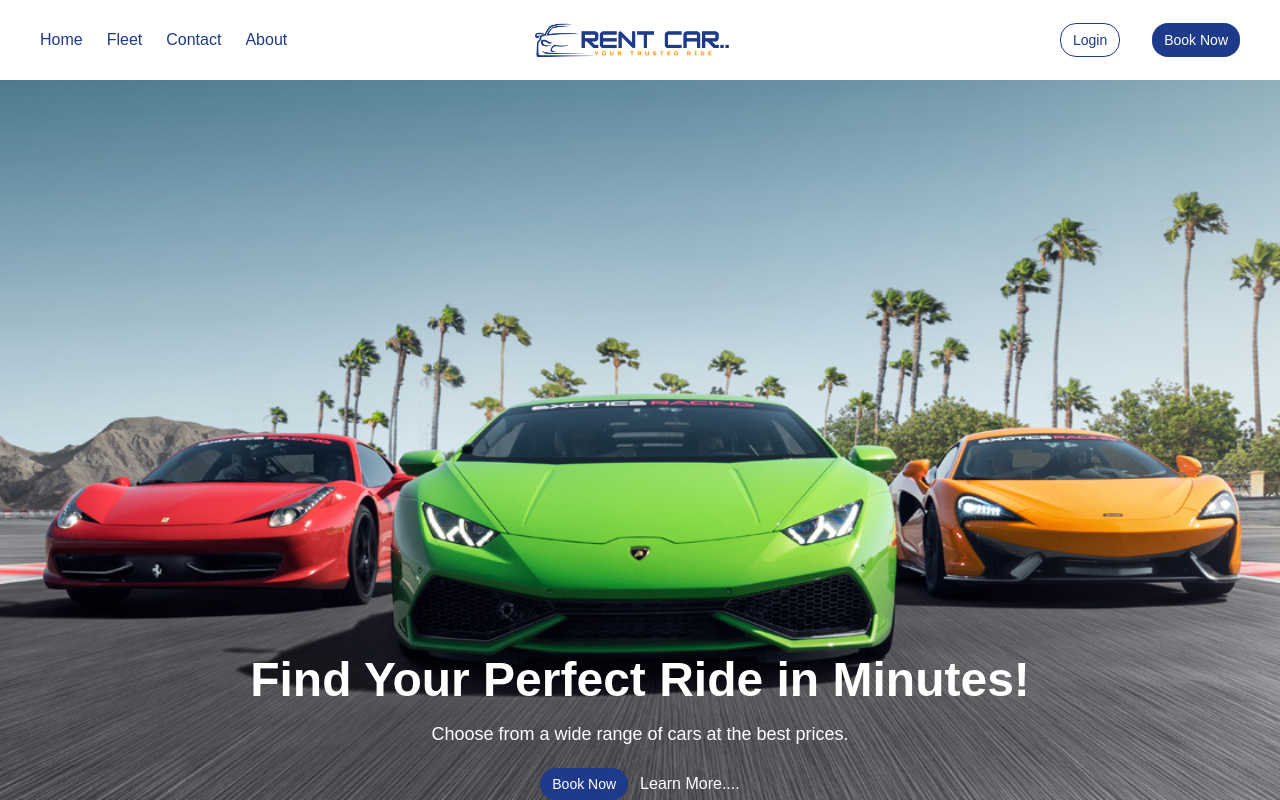
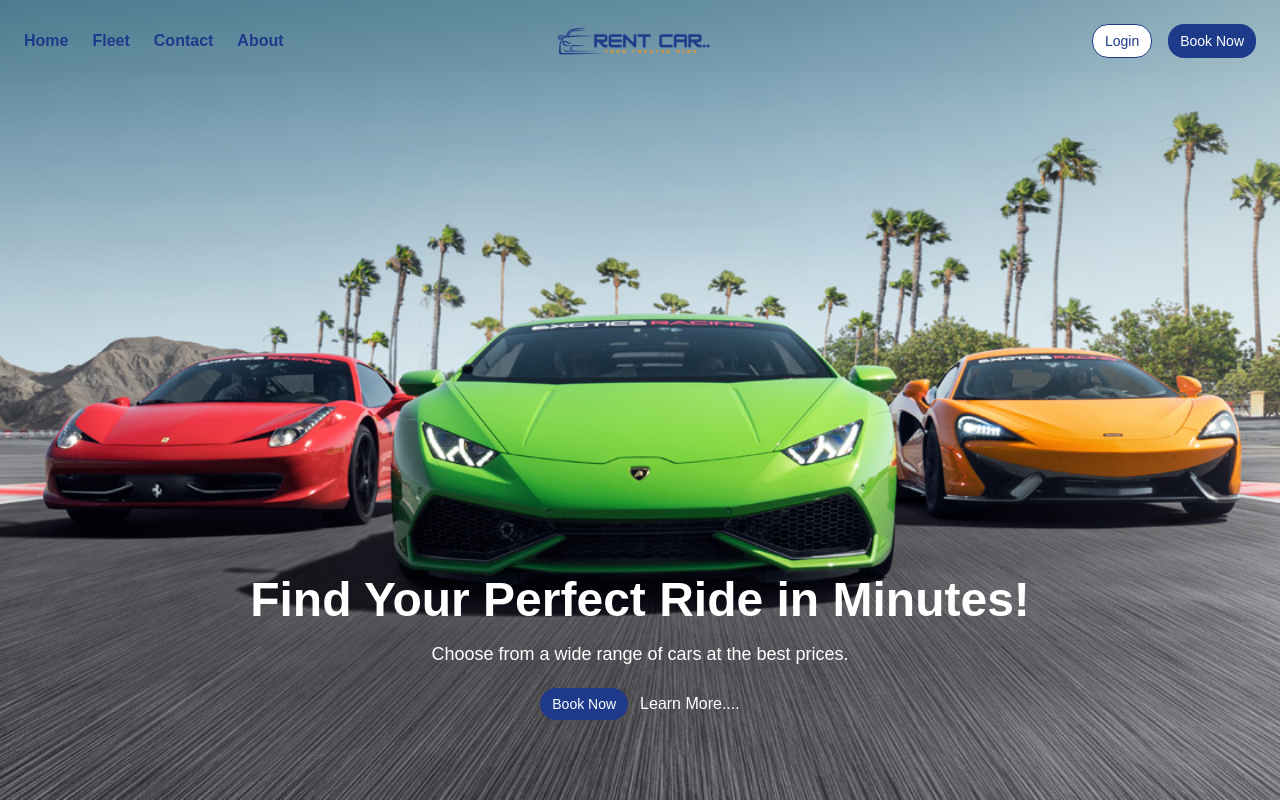
Before and after one commit to Dinesh0017/car-rent-platform, a Next.js app: page / in a window 1280 px wide. Shown: the top 800 px of the page. Built offline with nearby package versions, Linux system fonts and the light colour scheme.

Commit message:
change nav bar
always top and transparent background

```diff
--- a/src/components/Navbar.js
+++ b/src/components/Navbar.js
@@ -1,38 +1,66 @@
-'use client';
+"use client";
 import React from "react";
 import Link from "next/link";
 import Image from "next/image";
-import Button from './Button';
+import Button from "./Button";
 
 const Navbar = () => {
   const handleClick = () => {
-    alert('Button clicked!');
+    alert("Button clicked!");
   };
 
   return (
-    <nav className="bg-white text-primary p-10 shadow-md h-12 flex items-center justify-center">
-      <div className="container mx-auto flex items-center justify-between  w-full">
-
+    <nav className="fixed top-0 left-0 w-full z-50 bg-transparent text-primary p-6 backdrop-blur-md h-18">
+      <div className="container mx-auto flex items-center justify-between">
         {/* Left - Navigation Links */}
-        <ul className="flex gap-6 text-1rem font-stretch-50% font-medium">
-          <li><Link href="/" className="hover:text-gray-300">Home</Link></li>
-          <li><Link href="/fleet" className=" hover:text-gray-300">Fleet</Link></li>
-          <li><Link href="/contact" className=" hover:text-gray-300">Contact</Link></li>
-          <li><Link href="/about" className=" hover:text-gray-300">About</Link></li>
+        <ul className="flex gap-6 text-base font-semibold">
+          <li>
+            <Link href="/" className="hover:text-secondary">
+              Home
+            </Link>
+          </li>
+          <li>
+            <Link href="/fleet" className="hover:text-secondary">
+              Fleet
+            </Link>
+          </li>
+          <li>
+            <Link href="/contact" className="hover:text-secondary">
+              Contact
+            </Link>
+          </li>
+          <li>
+            <Link href="/about" className="hover:text-secondary">
+              About
+            </Link>
+          </li>
         </ul>
 
         {/* Center - Logo */}
         <div className="absolute left-1/2 transform -translate-x-1/2">
-          <Image src="/assets/TCar.png" alt="CarRental Logo" width={256} height={64} />
+          <Image
+            src="/assets/TCar.png"
+            alt="CarRental Logo"
+            width={200}
+            height={50}
+          />
         </div>
 
         {/* Right - Buttons */}
-        <div className="flex space-x-4 gap-4">
-          <Button label="Login" onClick={handleClick} type="outline" size="sm" />
-          <Button label="Book Now" onClick={handleClick} type="primary" size="sm" />
-
+        <div className="flex gap-4">
+          <Button
+            label="Login"
+            onClick={handleClick}
+            type="outline"
+            size="sm"
+          />
+          <Button
+            label="Book Now"
+            onClick={handleClick}
+            type="primary"
+            size="sm"
+          />
         </div>
-
       </div>
     </nav>
   );
```
